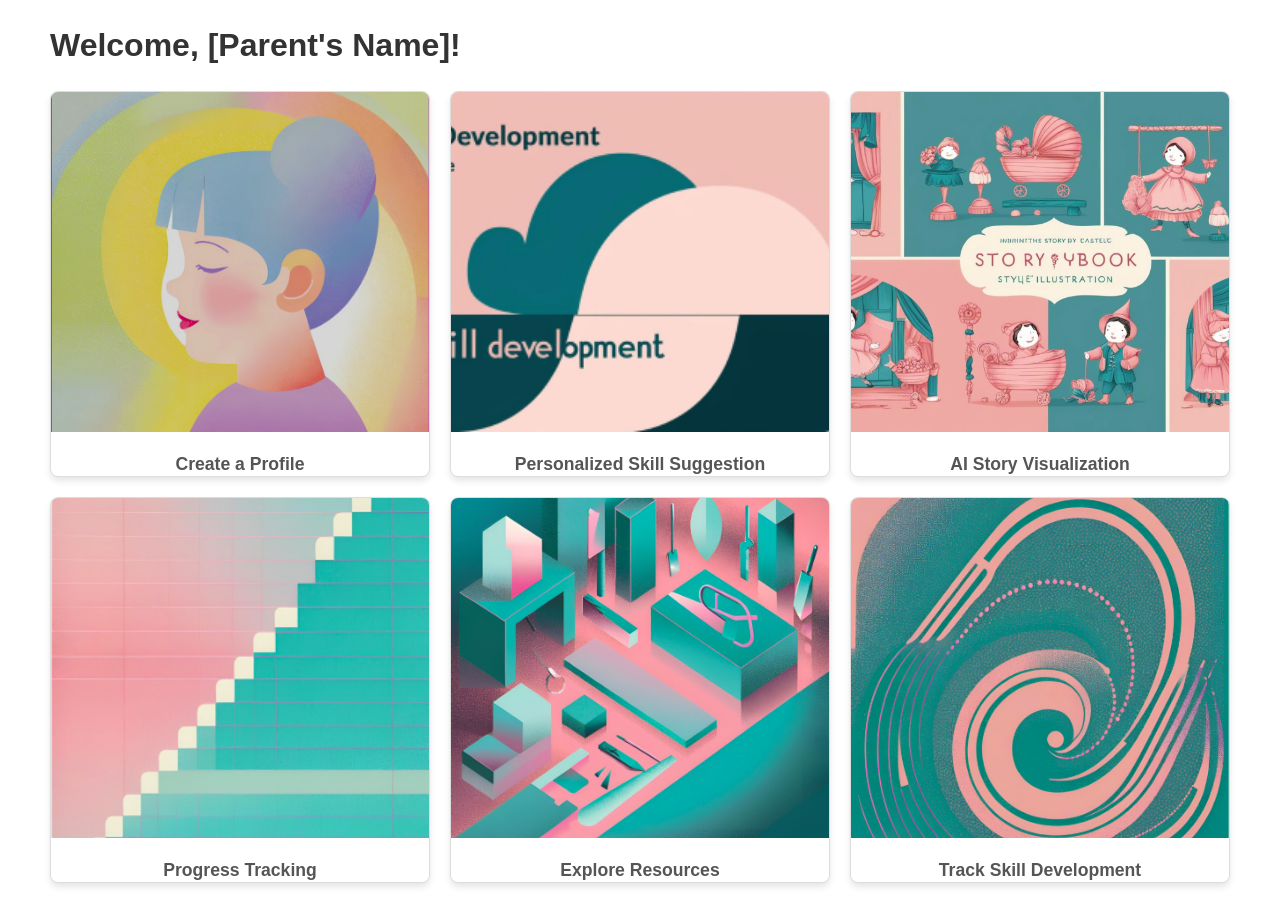
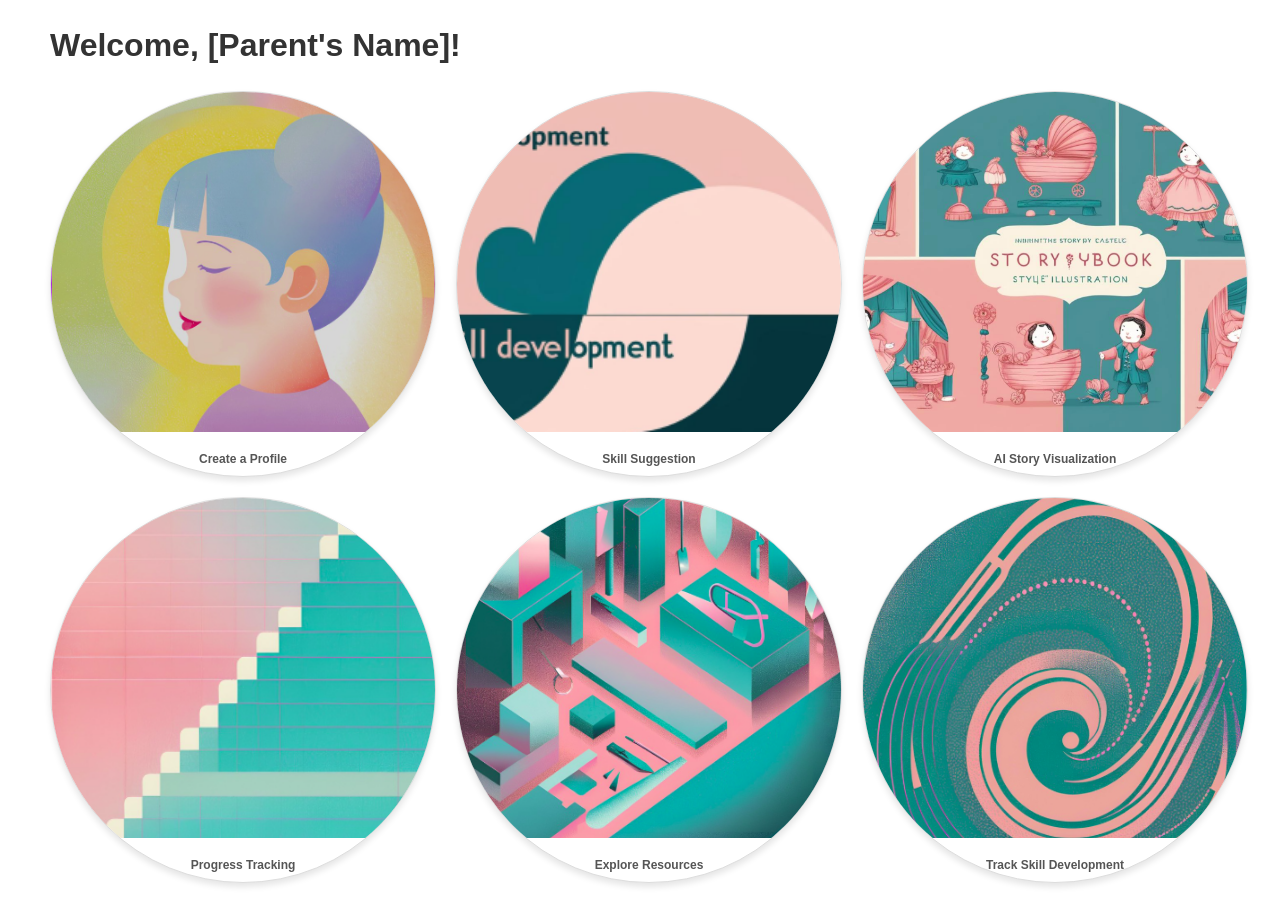
Before and after one commit to Yasmina-Maddah/nestling-frontend, a React (Create React App) app: page /Dashboard in a window 1280 px wide. Built offline with nearby package versions, Linux system fonts and the light colour scheme.

Commit message:
Edited the structure of the Login page

```diff
--- a/src/App.js
+++ b/src/App.js
@@ -4,7 +4,6 @@ import LandingPage from './pages/LandingPage/LandingPage';
 import Dashboard from './pages/Dashboard/Dashboard';
 import ProfilePage from './pages/ProfilePage/ProfilePage';
 import AIStoryVisualizedPage from './pages/AIStoryVisualizedPage/AIStoryVisualizedPage';
-import ResourcesPage from './pages/ResourcesPage/ResourcesPage';
 
 
 const App = () => {
@@ -14,7 +13,7 @@ const App = () => {
       <Route path="/Dashboard" element={<Dashboard />} />
       <Route path="/Profile" element={<ProfilePage />} />
       <Route path="/AIPage" element={<AIStoryVisualizedPage />} />
-      <Route path="/Resources" element={<ResourcesPage />} />
+
 
     </Routes>
   );
--- a/src/pages/Dashboard/Dashboard.css
+++ b/src/pages/Dashboard/Dashboard.css
@@ -22,9 +22,10 @@
   }
 
   .dashboard-card {
+    width: 386px;
     height: 386px;
     border: 1px solid #ddd;
-    border-radius: 8px;
+    border-radius: 200px;
     overflow: hidden;
     text-align: center;
     background-color: #fff;
@@ -44,7 +45,8 @@
 
   .dashboard-card-title {
     padding: 10px;
-    font-size: 1.1rem;
+    font-size: 12px
+    ;
     color: #555;
   }
 
--- a/src/pages/Dashboard/Dashboard.jsx
+++ b/src/pages/Dashboard/Dashboard.jsx
@@ -18,7 +18,7 @@ const Dashboard = () => {
     {
       id: 2,
       imageUrl: skillSuggestion,
-      title: "Personalized Skill Suggestion",
+      title: "Skill Suggestion",
     },
     {
       id: 3,
```
Also changed, not shown: src/pages/LoginPage/LoginPage.jsx (+12 -10 lines).
